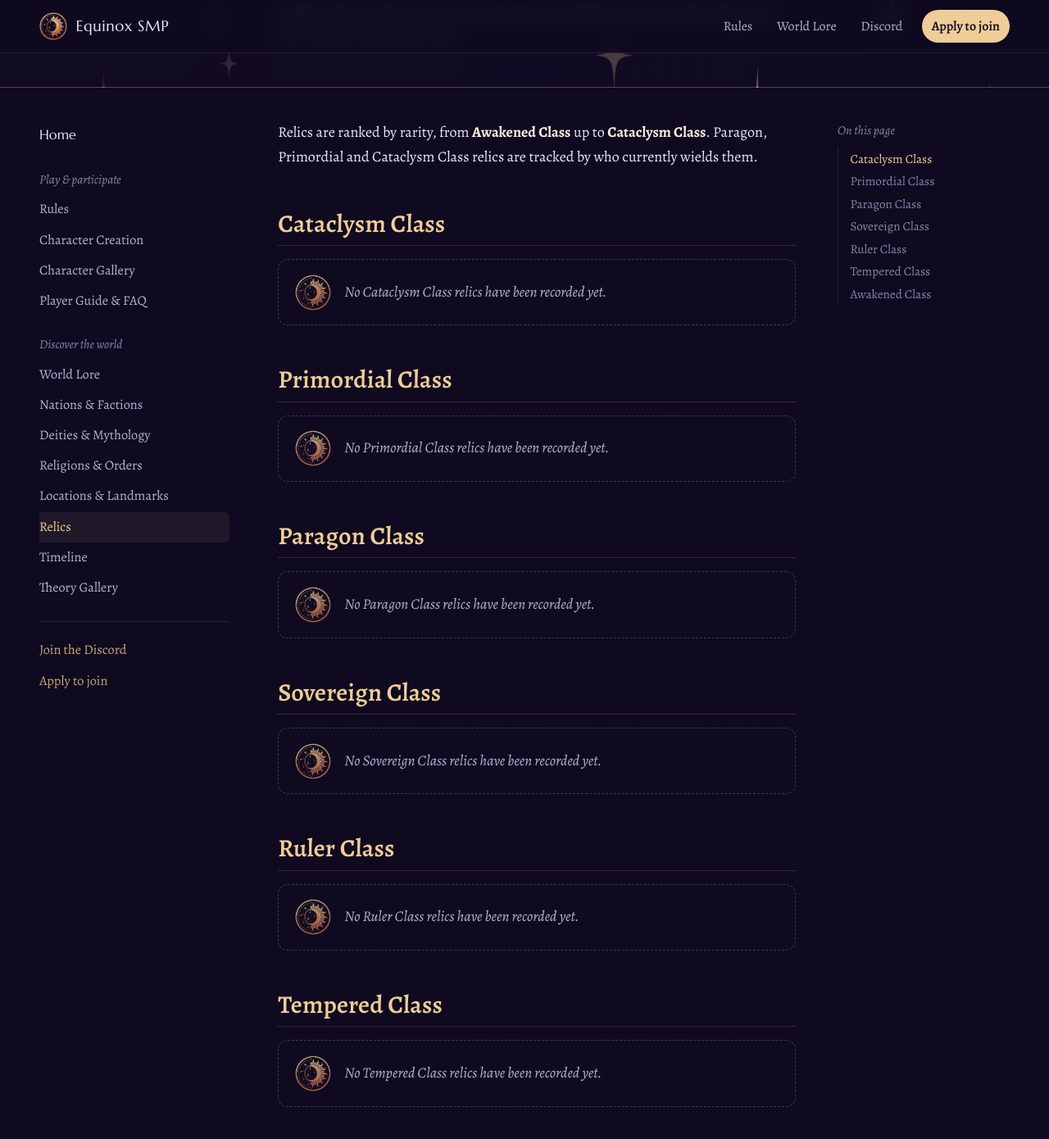
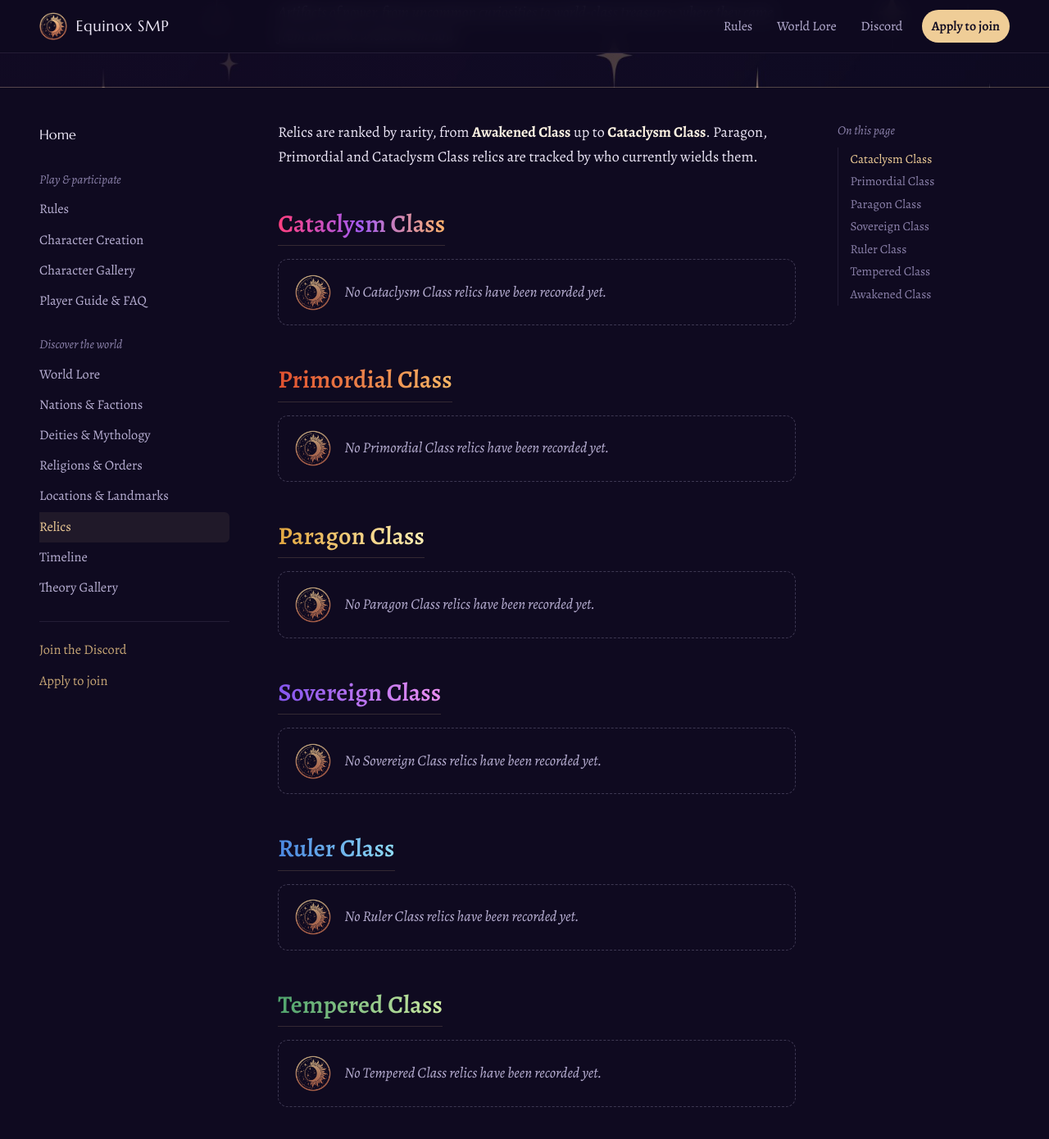
Before and after one commit to smpequinox/smpequinox.github.io, a Jekyll site: the page built from relics.md, in a window 1280 px wide and 1400 px high, scrolled down 234 px. Shown: the top 1390 px of the window at 82% size. Built offline with Jekyll 4.4.1, drawn with Linux system fonts in a browser that asks for light colours.

Commit message:
Give each relic class its own gradient
Rarity tags get a gradient border and tint, and tier headings on the
Relics page get gradient text, one gradient per class.

Co-Authored-By: Claude Opus 5.5 <noreply@anthropic.com>
Claude-Session: https://claude.ai/code/session_012pD2useRZpTrTfTm1Gthrx

```diff
--- a/_includes/relic-list.html
+++ b/_includes/relic-list.html
@@ -3,7 +3,7 @@
 {%- if rl_relics.size > 0 %}
 <ul class="entry-list">
 {%- for r in rl_relics %}
-<li><a class="entry-list__item" href="{{ r.url | relative_url }}"><span class="entry-list__title">{{ r.title }}</span>{% if r.summary %}<span class="entry-list__summary">{{ r.summary }}</span>{% endif %}{% if r.facts.Origin %}<span class="entry-list__summary">Origin: {{ r.facts.Origin }}</span>{% endif %}{% if include.tier.wielded %}<span class="entry-list__summary">Wielded by {{ r.wielder | default: "no one" }}</span>{% endif %}<span class="entry-list__tags"><span class="status status--{{ r.rarity | slugify }}">{{ r.rarity }}</span>{% if r.nature %}<span class="status status--sub status--{{ r.nature | slugify }}">{{ r.nature }}</span>{% endif %}</span></a></li>
+<li><a class="entry-list__item" href="{{ r.url | relative_url }}"><span class="entry-list__title">{{ r.title }}</span>{% if r.summary %}<span class="entry-list__summary">{{ r.summary }}</span>{% endif %}{% if r.facts.Origin %}<span class="entry-list__summary">Origin: {{ r.facts.Origin }}</span>{% endif %}{% if include.tier.wielded %}<span class="entry-list__summary">Wielded by {{ r.wielder | default: "no one" }}</span>{% endif %}<span class="entry-list__tags"><span class="status tier tier--{{ r.rarity | slugify }}">{{ r.rarity }}</span>{% if r.nature %}<span class="status status--sub status--{{ r.nature | slugify }}">{{ r.nature }}</span>{% endif %}</span></a></li>
 {%- endfor %}
 </ul>
 {%- else %}
--- a/_layouts/lore-entry.html
+++ b/_layouts/lore-entry.html
@@ -7,7 +7,7 @@ layout: page
     {% if page.status %}<div class="facts__row"><dt>Canon status</dt><dd><span class="status status--{{ page.status | downcase }}">{{ page.status }}</span></dd></div>{% endif %}
     {% if page.verdict %}<div class="facts__row"><dt>Verdict</dt><dd><span class="status status--{{ page.verdict | downcase }}">{{ page.verdict }}</span></dd></div>{% endif %}
     {% if page.theorist %}<div class="facts__row"><dt>Theory by</dt><dd>{{ page.theorist }}</dd></div>{% endif %}
-    {% if page.rarity %}<div class="facts__row"><dt>Rarity</dt><dd><span class="status status--{{ page.rarity | slugify }}">{{ page.rarity }}</span>{% if page.nature %} <span class="status status--sub status--{{ page.nature | slugify }}">{{ page.nature }}</span>{% endif %}</dd></div>
+    {% if page.rarity %}<div class="facts__row"><dt>Rarity</dt><dd><span class="status tier tier--{{ page.rarity | slugify }}">{{ page.rarity }}</span>{% if page.nature %} <span class="status status--sub status--{{ page.nature | slugify }}">{{ page.nature }}</span>{% endif %}</dd></div>
     {% assign relic_tier = site.data.relic_tiers | where: "name", page.rarity | first %}
     {% if relic_tier.wielded %}<div class="facts__row"><dt>Wielded by</dt><dd>{% assign wielder = page.wielder | default: "No one" %}{% include linked-names.html text=wielder %}</dd></div>{% endif %}
     {% endif %}
--- a/assets/css/site.css
+++ b/assets/css/site.css
@@ -565,13 +565,22 @@ button { font: inherit; color: inherit; }
 .status--draft { border-style: dashed; border-color: var(--ink-3); color: var(--ink-3); }
 .status--confirmed { border-color: var(--ember); color: var(--ember); }
 .status--debunked { border-color: var(--ink-3); color: var(--ink-3); text-decoration: line-through; }
-.status--awakened-class { border-color: var(--ink-3); color: var(--ink-2); }
-.status--tempered-class { border-color: #8fc49a; color: #8fc49a; }
-.status--ruler-class { border-color: #7fb2e5; color: #7fb2e5; }
-.status--sovereign-class { border-color: #b996f2; color: #b996f2; }
-.status--paragon-class { border-color: var(--gilt); color: var(--gilt); }
-.status--primordial-class { border-color: var(--ember); color: var(--ember); }
-.status--cataclysm-class { border-color: #ff8fb1; color: #ffd6e2; background: rgba(255, 143, 177, 0.14); }
+/* relic classes: each has its own gradient (--tier), used on tags and tier headings */
+.tier--awakened-class   { --tier: linear-gradient(90deg, #8d93a3, #e3e6ec); --tier-text: #e3e6ec; --tier-tint: rgba(141, 147, 163, 0.16); }
+.tier--tempered-class   { --tier: linear-gradient(90deg, #4fa36d, #cdeaa3); --tier-text: #cdeaa3; --tier-tint: rgba(79, 163, 109, 0.16); }
+.tier--ruler-class      { --tier: linear-gradient(90deg, #4a86e0, #8fdcf7); --tier-text: #a9e3f8; --tier-tint: rgba(74, 134, 224, 0.18); }
+.tier--sovereign-class  { --tier: linear-gradient(90deg, #8456ef, #ea8ff0); --tier-text: #eeb2f3; --tier-tint: rgba(132, 86, 239, 0.18); }
+.tier--paragon-class    { --tier: linear-gradient(90deg, #e2a63f, #fff0b5); --tier-text: #fff0b5; --tier-tint: rgba(226, 166, 63, 0.16); }
+.tier--primordial-class { --tier: linear-gradient(90deg, #e0502f, #f8b665); --tier-text: #fbc98b; --tier-tint: rgba(224, 80, 47, 0.18); }
+.tier--cataclysm-class  { --tier: linear-gradient(90deg, #ff3f7f, #a35cf2, #ffb36b); --tier-text: #ffd1e1; --tier-tint: rgba(255, 63, 127, 0.18); }
+.status.tier {
+  border-color: transparent; color: var(--tier-text);
+  background: linear-gradient(var(--tier-tint), var(--tier-tint)) padding-box, linear-gradient(var(--night-2), var(--night-2)) padding-box, var(--tier) border-box;
+}
+.prose h2.tier, .prose h3.tier {
+  width: fit-content; color: var(--tier-text);
+  background: var(--tier); -webkit-background-clip: text; background-clip: text; -webkit-text-fill-color: transparent;
+}
 .status--sub { font-size: .75rem; padding: .25rem .5rem; }
 .status--cursed { border-color: #c45a6e; color: #f0a3b1; background: rgba(196, 90, 110, 0.14); }
 .status--blessed { border-color: #f3e3a8; color: #fff4cc; background: rgba(243, 227, 168, 0.12); }
--- a/relics.md
+++ b/relics.md
@@ -8,6 +8,7 @@ Relics are ranked by rarity, from **Awakened Class** up to **Cataclysm Class**.
 {% assign tiers = site.data.relic_tiers | reverse %}
 {% for tier in tiers %}
 ## {{ tier.name }}
+{: .tier .tier--{{ tier.name | slugify }}}
 
 {% include relic-list.html tier=tier %}
 {% endfor %}
```
